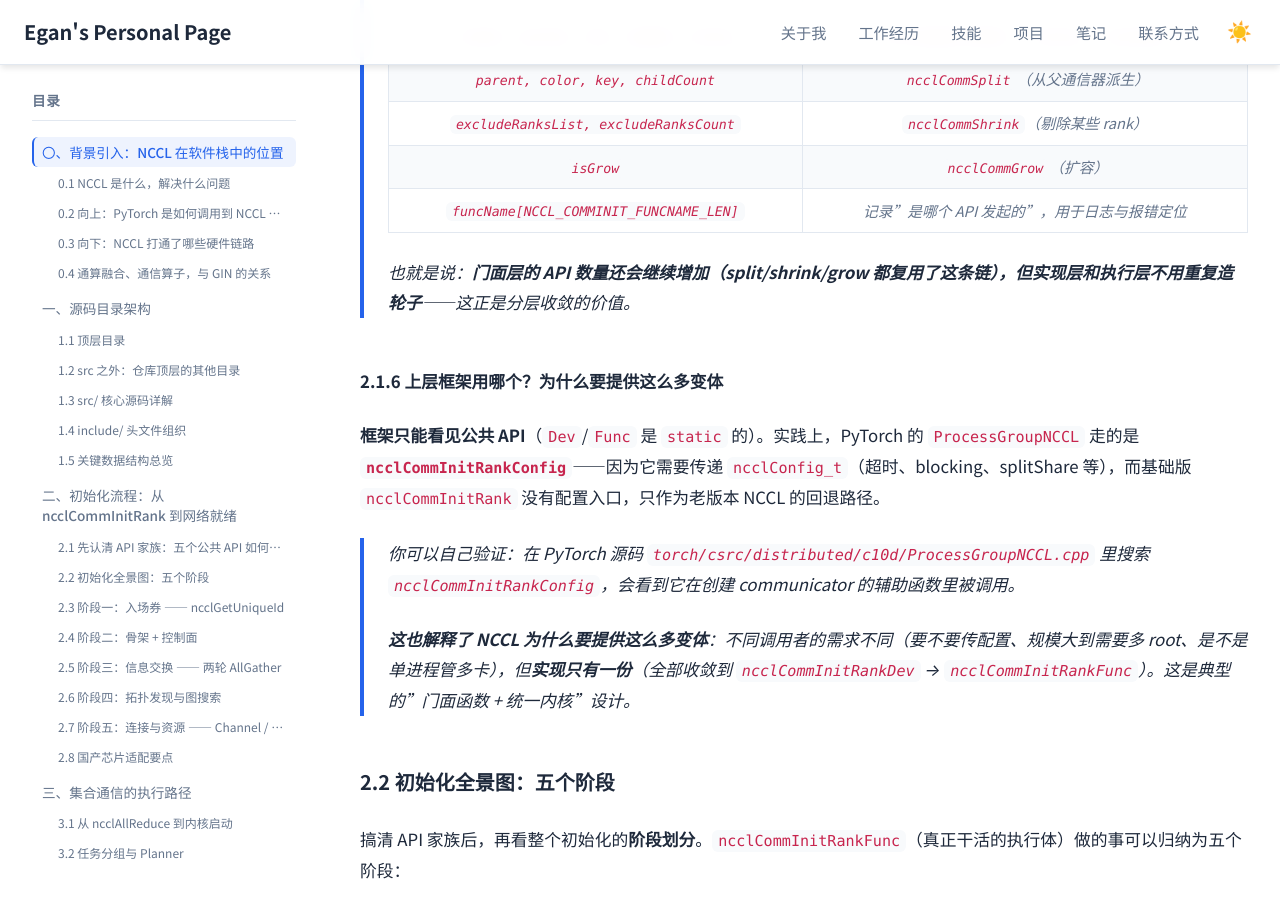
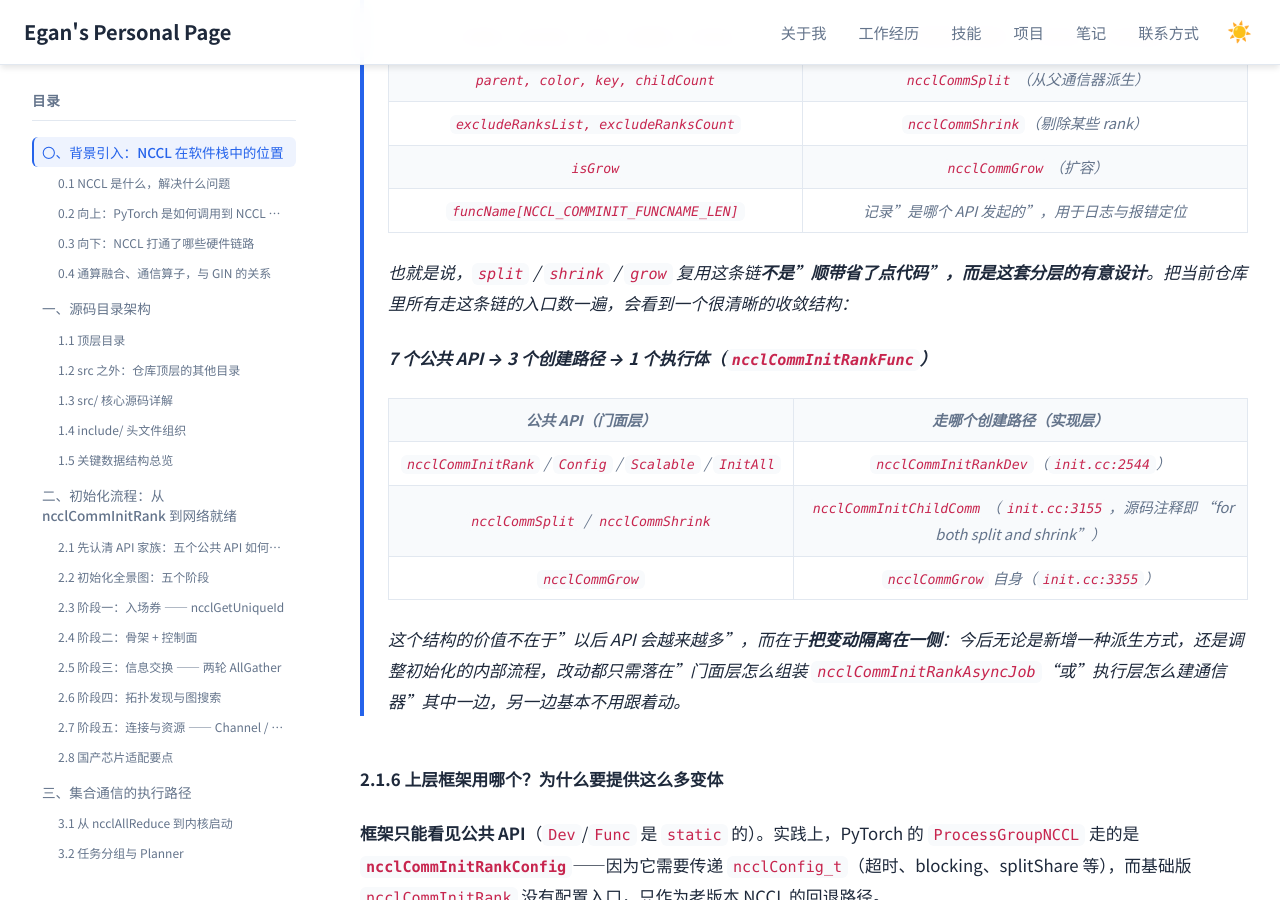
Before and after one commit to Lejun-Hu/Lejun-Hu.github.io, a Jekyll site: the page built from _notes/2026-8-24-nccl-source-study.md, in a window 1280 px wide and 900 px high, scrolled down 37771 px. Built offline with Jekyll 4.4.1, drawn with Linux system fonts in a browser that asks for light colours.

Commit message:
note: replace speculation with verified 7-3-1 convergence structure

```diff
--- a/_notes/2026-8-24-nccl-source-study.md
+++ b/_notes/2026-8-24-nccl-source-study.md
@@ -971,7 +971,17 @@ static ncclResult_t ncclCommInitRankFunc(struct ncclAsyncJob* job_) {
 > | `isGrow` | `ncclCommGrow`（扩容） |
 > | `funcName[NCCL_COMMINIT_FUNCNAME_LEN]` | 记录"是哪个 API 发起的"，用于日志与报错定位 |
 >
-> 也就是说：**门面层的 API 数量还会继续增加（split/shrink/grow 都复用了这条链），但实现层和执行层不用重复造轮子**——这正是分层收敛的价值。
+> 也就是说，`split` / `shrink` / `grow` 复用这条链**不是"顺带省了点代码"，而是这套分层的有意设计**。把当前仓库里所有走这条链的入口数一遍，会看到一个很清晰的收敛结构：
+>
+> **7 个公共 API → 3 个创建路径 → 1 个执行体（`ncclCommInitRankFunc`）**
+>
+> | 公共 API（门面层） | 走哪个创建路径（实现层） |
+> |-------------------|------------------------|
+> | `ncclCommInitRank` / `Config` / `Scalable` / `InitAll` | `ncclCommInitRankDev`（`init.cc:2544`） |
+> | `ncclCommSplit` / `ncclCommShrink` | `ncclCommInitChildComm`（`init.cc:3155`，源码注释即 "for both split and shrink"） |
+> | `ncclCommGrow` | `ncclCommGrow` 自身（`init.cc:3355`） |
+>
+> 这个结构的价值不在于"以后 API 会越来越多"，而在于**把变动隔离在一侧**：今后无论是新增一种派生方式，还是调整初始化的内部流程，改动都只需落在"门面层怎么组装 `ncclCommInitRankAsyncJob`"或"执行层怎么建通信器"其中一边，另一边基本不用跟着动。
 
 #### 2.1.6 上层框架用哪个？为什么要提供这么多变体
 
```
